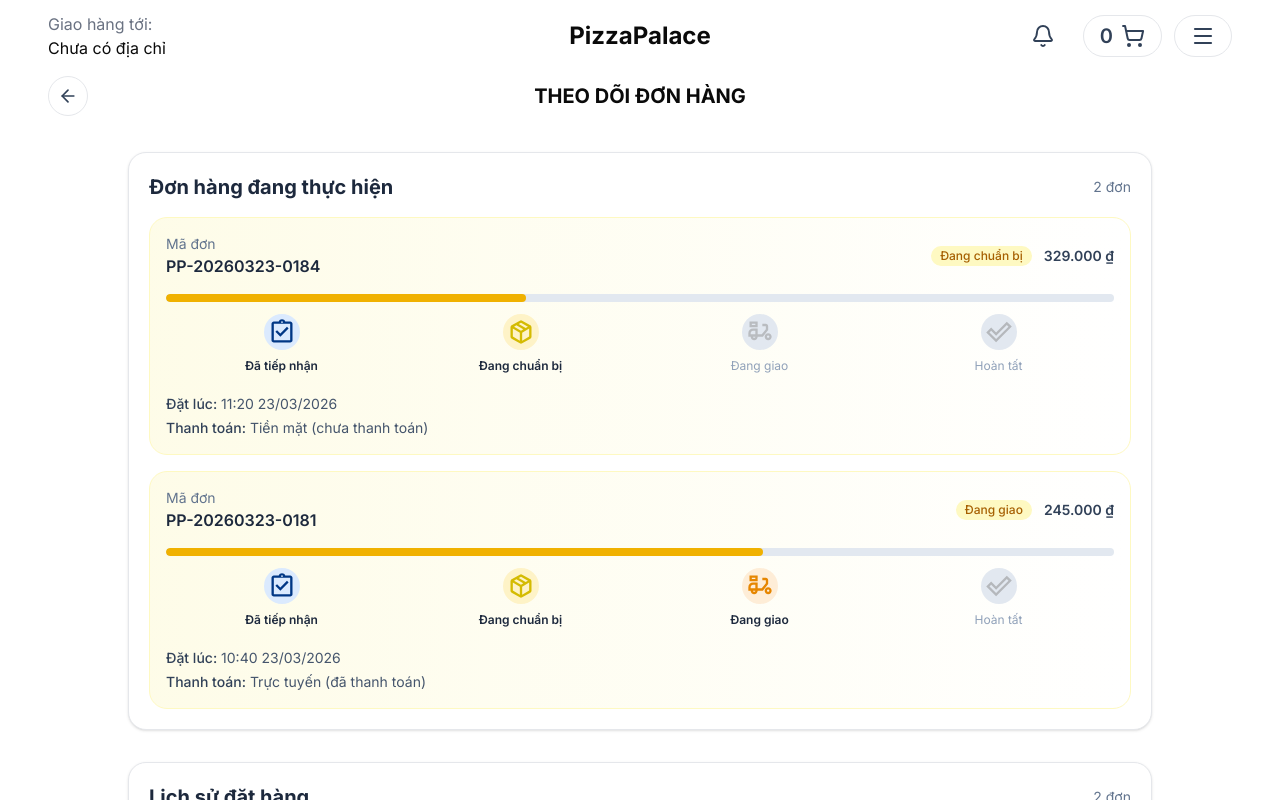
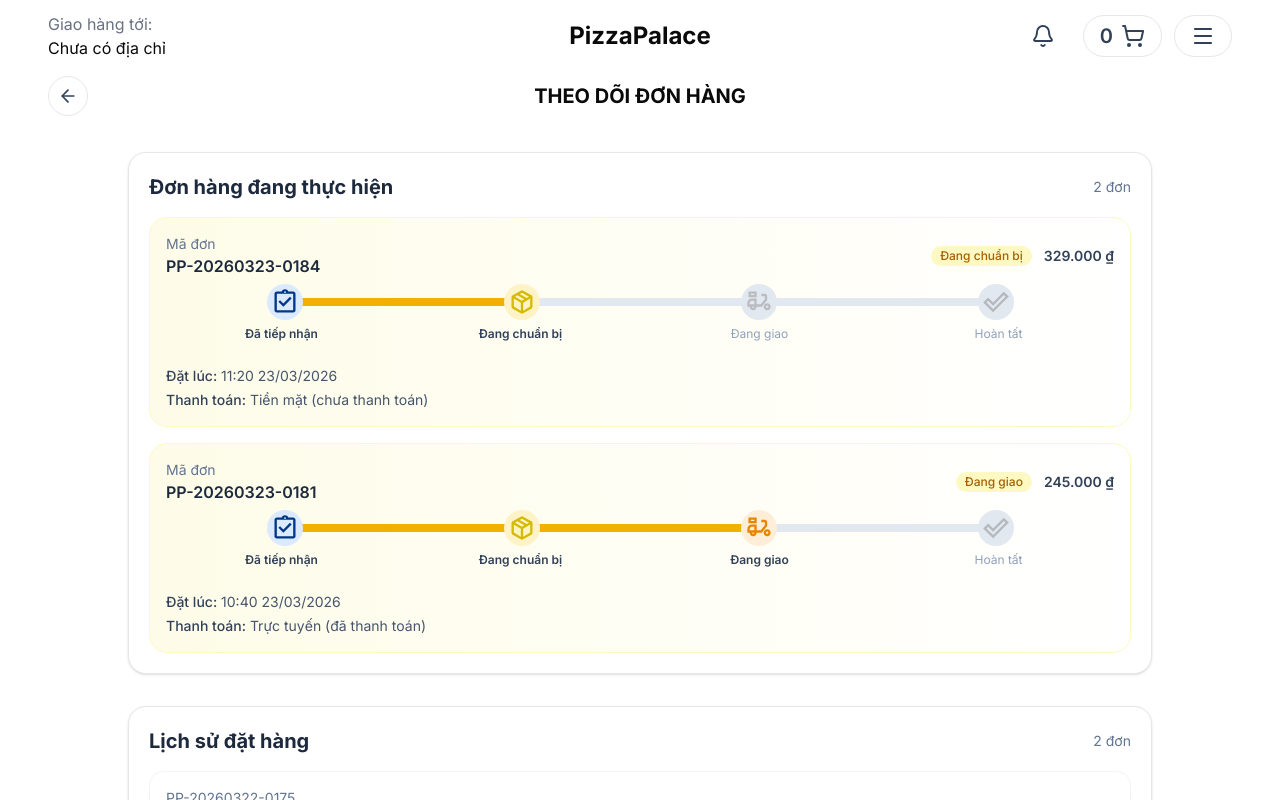
Before and after one commit to NGUYEN-THI-HUYNH-NHU/pizzapalace, a Next.js app: page /order in a window 1280 px wide. Shown: the top 800 px of the page. Built offline with nearby package versions, Linux system fonts and the light colour scheme; no server answers.

Commit message:
[update] order page: progress bar

```diff
--- a/app/(public)/order/page.tsx
+++ b/app/(public)/order/page.tsx
@@ -1,5 +1,5 @@
 import { Badge } from "@/components/ui/badge";
-import { currencyFormatter } from "@/lib/utils";
+import { currencyFormatter, formatDateTime } from "@/lib/utils";
 import { Order, OrderStatus, PaymentMethod } from "@/type";
 
 const STATUS_STEPS = [
@@ -8,6 +8,10 @@
     OrderStatus.DELIVERING,
     OrderStatus.COMPLETED,
 ] as const;
+
+type StatusStep = (typeof STATUS_STEPS)[number];
+const TRACK_LEFT_PERCENT = 12.5;
+const TRACK_WIDTH_PERCENT = 75;
 
 const STATUS_LABEL: Record<OrderStatus, string> = {
     [OrderStatus.PENDING]: "Đã tiếp nhận",
@@ -140,30 +144,28 @@
     },
 ];
 
-const formatDateTime = (iso: string) =>
-    new Date(iso).toLocaleString("vi-VN", {
-        hour: "2-digit",
-        minute: "2-digit",
-        day: "2-digit",
-        month: "2-digit",
-        year: "numeric",
-    });
+const getStepIndex = (status: StatusStep) => STATUS_STEPS.indexOf(status);
 
 const getProgressPercent = (status: OrderStatus) => {
-    const stepIndex = STATUS_STEPS.indexOf(status as (typeof STATUS_STEPS)[number]);
-    const totalSteps = STATUS_STEPS.length;
-    // Bắt đầu từ giữa mốc đầu (stepIndex + 0.5) / totalSteps
-    return Math.round(((stepIndex + 0.5) / totalSteps) * 100);
+    const stepIndex = getStepIndex(status as StatusStep);
+    const maxStep = STATUS_STEPS.length - 1;
+    return Math.round((stepIndex / maxStep) * 100);
 };
 
+const getStepLeftPercent = (stepStatus: StatusStep) => {
+    const stepIndex = getStepIndex(stepStatus);
+    return TRACK_LEFT_PERCENT + (stepIndex / (STATUS_STEPS.length - 1)) * TRACK_WIDTH_PERCENT;
+};
+
+const isStepDone = (currentStepIndex: number, stepStatus: StatusStep) =>
+    getStepIndex(stepStatus) <= currentStepIndex;
+
 const renderStatusBadge = (status: OrderStatus) => {
-    if (status === OrderStatus.COMPLETED) {
+    if (status === OrderStatus.COMPLETED)
         return <Badge className="bg-emerald-100 text-emerald-700">{STATUS_LABEL[status]}</Badge>;
-    }
 
-    if (status === OrderStatus.CANCELLED) {
+    if (status === OrderStatus.CANCELLED)
         return <Badge className="bg-rose-100 text-rose-700">{STATUS_LABEL[status]}</Badge>;
-    }
 
     return <Badge className="bg-yellow-100 text-yellow-700">{STATUS_LABEL[status]}</Badge>;
 };
@@ -192,13 +194,14 @@
                     <div className="space-y-4">
                         {activeOrders.map((order) => {
                             const progress = getProgressPercent(order.status);
+                            const currentStepIndex = getStepIndex(order.status as StatusStep);
 
                             return (
                                 <article
                                     key={order.id}
                                     className="rounded-2xl border border-yellow-100 bg-linear-to-r from-yellow-50 to-white p-4"
                                 >
-                                    <div className="mb-4 flex flex-wrap items-center justify-between gap-3">
+                                    <div className="mb-5 flex flex-wrap items-center justify-between gap-3">
                                         <div>
                                             <p className="text-sm text-slate-500">Mã đơn</p>
                                             <p className="text-base font-semibold text-slate-800">{order.id}</p>
@@ -211,37 +214,36 @@
                                         </div>
                                     </div>
 
-                                    <div className="mb-5">
+                                    <div className="mb-4">
                                         <div className="space-y-3">
                                             {/* Progress bar */}
-                                            <div className="relative">
-                                                <div className="h-2 w-full overflow-hidden rounded-full bg-slate-200">
+                                            <div className="relative flex justify-center">
+                                                <div className="h-2 w-[75%] overflow-hidden rounded-full bg-slate-200">
                                                     <div
                                                         className="h-full rounded-full bg-yellow-500 transition-all duration-300"
                                                         style={{ width: `${progress}%` }}
                                                     />
                                                 </div>
-                                            </div>
 
-                                            {/* Icons and labels grid */}
-                                            <div className="grid grid-cols-4 gap-2">
+                                                {/* Icons overlay on progress bar */}
+                                                <div className="absolute inset-x-0 top-1/2 -translate-y-1/2">
                                                     {STATUS_STEPS.map((stepStatus) => {
-                                                    const currentIdx = STATUS_STEPS.indexOf(
-                                                        order.status as (typeof STATUS_STEPS)[number]
-                                                    );
-                                                    const stepIdx = STATUS_STEPS.indexOf(stepStatus);
-                                                    const isDone = stepIdx <= currentIdx;
+                                                        const isDone = isStepDone(currentStepIndex, stepStatus);
                                                         const colors = STATUS_COLOR_MAP[stepStatus];
+                                                        const leftPercent = getStepLeftPercent(stepStatus);
 
                                                         return (
                                                             <div
                                                                 key={stepStatus}
-                                                            className="flex flex-col items-center gap-2"
+                                                                className="absolute top-1/2 -translate-x-1/2 -translate-y-1/2"
+                                                                style={{ left: `${leftPercent}%` }}
                                                             >
                                                                 <div
                                                                     className="flex items-center justify-center rounded-full p-1 transition-all duration-300"
                                                                     style={{
-                                                                    backgroundColor: isDone ? colors.light : "rgb(226 232 240)",
+                                                                        backgroundColor: isDone
+                                                                            ? colors.light
+                                                                            : "rgb(226 232 240)",
                                                                     }}
                                                                 >
                                                                     {/* eslint-disable-next-line @next/next/no-img-element */}
@@ -251,19 +253,32 @@
                                                                         width={28}
                                                                         height={28}
                                                                         style={{
-                                                                        filter: isDone ? "none" : "grayscale(1) opacity(0.5)",
+                                                                            filter: isDone
+                                                                                ? "none"
+                                                                                : "grayscale(1) opacity(0.5)",
                                                                             transition: "filter 0.3s ease",
                                                                         }}
                                                                     />
                                                                 </div>
-                                                            {/* Label */}
+                                                            </div>
+                                                        );
+                                                    })}
+                                                </div>
+                                            </div>
+
+                                            {/* Labels */}
+                                            <div className="grid grid-cols-4 gap-2">
+                                                {STATUS_STEPS.map((stepStatus) => {
+                                                    const isDone = isStepDone(currentStepIndex, stepStatus);
+
+                                                    return (
                                                         <span
-                                                                className={`text-center text-xs ${isDone ? "font-semibold text-slate-800" : "text-slate-400"
+                                                            key={stepStatus}
+                                                            className={`text-center text-xs py-2 ${isDone ? "font-semibold text-slate-700" : "text-slate-400"
                                                                 }`}
                                                         >
                                                             {STATUS_LABEL[stepStatus]}
                                                         </span>
-                                                        </div>
                                                     );
                                                 })}
                                             </div>
--- a/lib/utils.ts
+++ b/lib/utils.ts
@@ -9,3 +9,12 @@
   style: "currency",
   currency: "VND"
 });
+
+export const formatDateTime = (iso: string) =>
+  new Date(iso).toLocaleString("vi-VN", {
+    hour: "2-digit",
+    minute: "2-digit",
+    day: "2-digit",
+    month: "2-digit",
+    year: "numeric",
+  });
```
Lines whose indentation alone changed are shown as unchanged.
